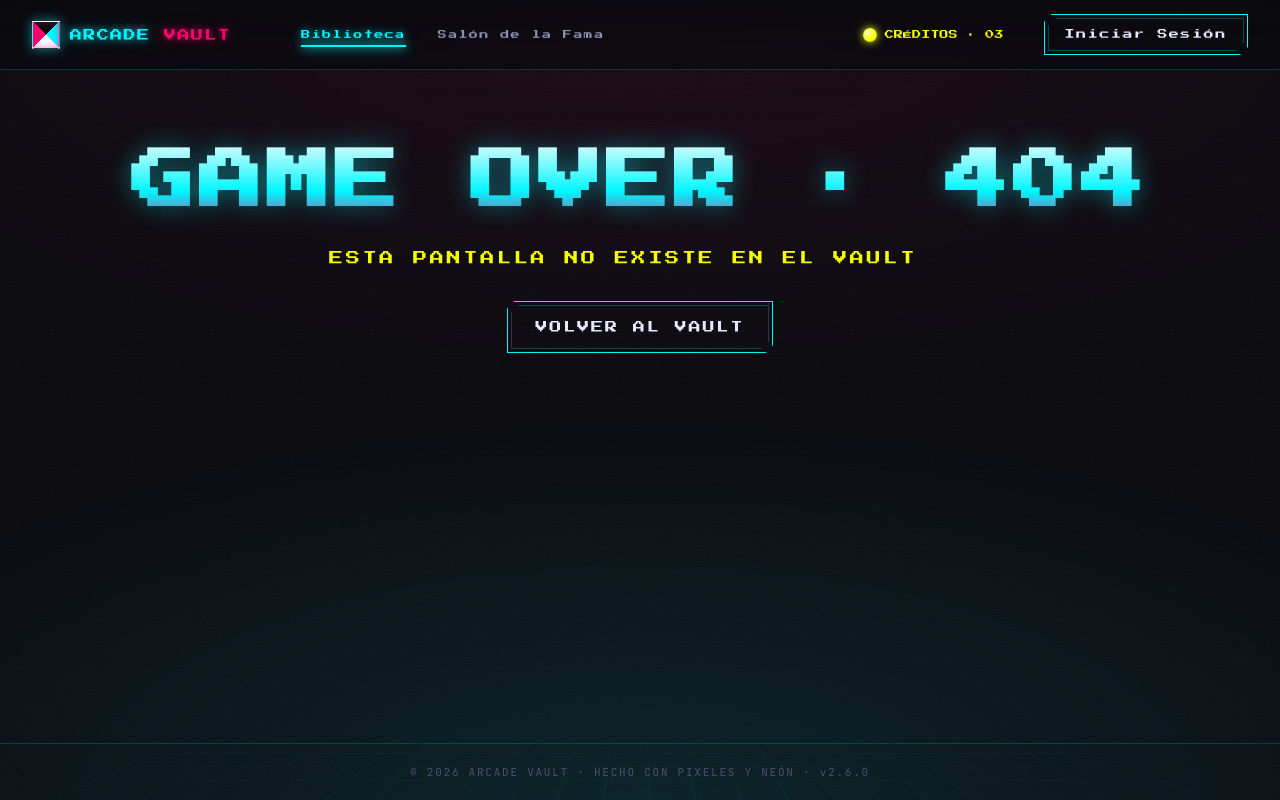
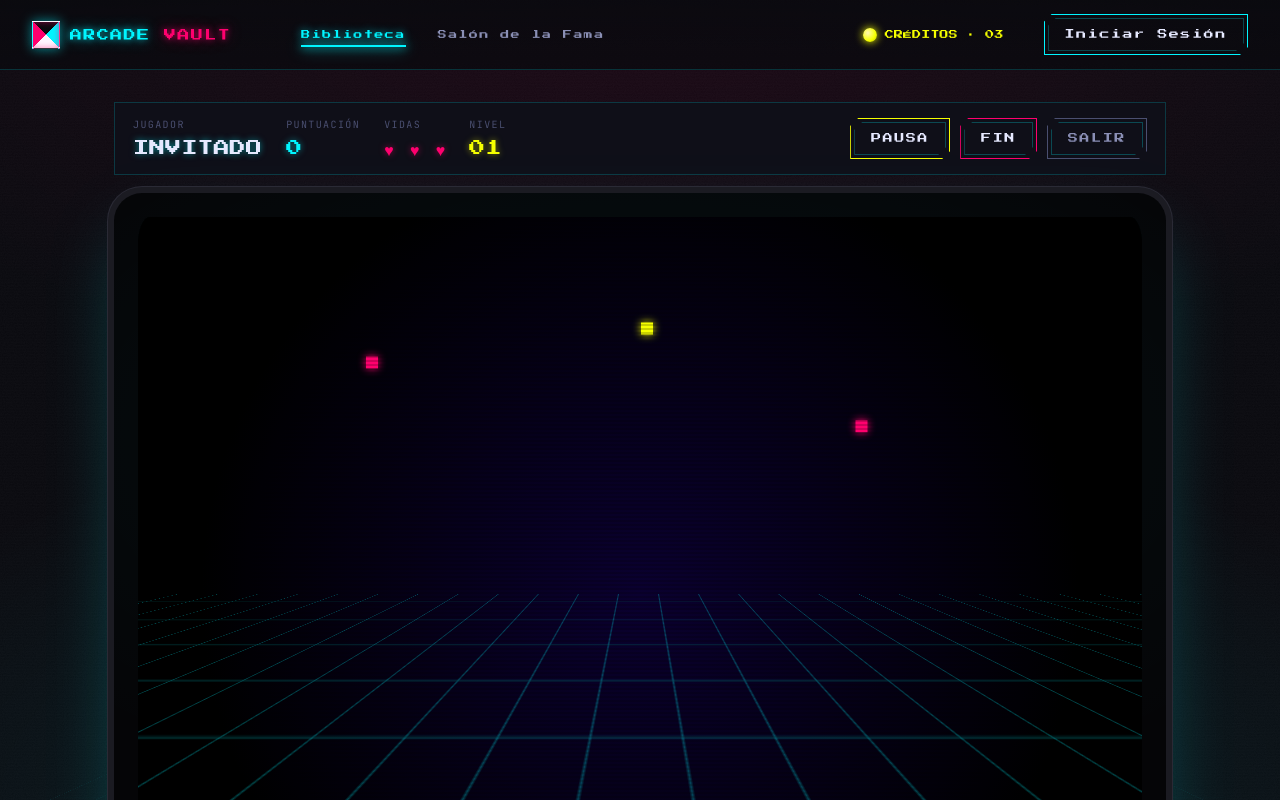
Before and after one commit to david-carbayo/arcade-vault, a Next.js app: page /juegos/bloque-buster/jugar in a window 1280 px wide. Before the commit this address had no page. Shown: the top 800 px of the page. Built offline with nearby package versions, Linux system fonts and the light colour scheme.

Commit message:
spec-01-step-05

```diff
--- /dev/null
+++ b/app/juegos/[slug]/jugar/page.tsx
@@ -0,0 +1,78 @@
+import type { Metadata } from "next";
+import Link from "next/link";
+import { notFound } from "next/navigation";
+import { esSlugDeEjemplo, SLUGS_DE_EJEMPLO } from "@/componentes/slugs";
+
+// Unknown slugs wait for the full render, so notFound() can still send a 404 status.
+export const ensureStatic = "navigation";
+
+export function generateStaticParams() {
+  return SLUGS_DE_EJEMPLO.map((slug) => ({ slug }));
+}
+
+export async function generateMetadata({
+  params,
+}: PageProps<"/juegos/[slug]/jugar">): Promise<Metadata> {
+  const { slug } = await params;
+  return { title: esSlugDeEjemplo(slug) ? "Jugando BLOQUE BUSTER" : "Pantalla no encontrada" };
+}
+
+export default async function Reproductor({ params }: PageProps<"/juegos/[slug]/jugar">) {
+  const { slug } = await params;
+  if (!esSlugDeEjemplo(slug)) notFound();
+
+  return (
+    <div className="av-player fade-in">
+      <div className="player-hud">
+        <div style={{ display: "flex", gap: 24, flexWrap: "wrap" }}>
+          <div className="hud-stat">
+            <div className="l">Jugador</div>
+            <div className="v" style={{ color: "var(--ink)" }}>
+              INVITADO
+            </div>
+          </div>
+          <div className="hud-stat">
+            <div className="l">Puntuación</div>
+            <div className="v">0</div>
+          </div>
+          <div className="hud-stat lives">
+            <div className="l">Vidas</div>
+            <div className="v">♥ ♥ ♥</div>
+          </div>
+          <div className="hud-stat level">
+            <div className="l">Nivel</div>
+            <div className="v">01</div>
+          </div>
+        </div>
+        <div className="hud-actions">
+          <button type="button" className="btn yellow">
+            PAUSA
+          </button>
+          <button type="button" className="btn magenta">
+            FIN
+          </button>
+          <Link href={`/juegos/${slug}`} className="btn ghost">
+            SALIR
+          </Link>
+        </div>
+      </div>
+
+      <div className="crt">
+        <div className="crt-screen">
+          <div className="game-arena">
+            <div className="grid-floor"></div>
+            <div className="enemy e1"></div>
+            <div className="enemy e2"></div>
+            <div className="enemy e3"></div>
+            <div className="player-ship"></div>
+          </div>
+        </div>
+        <div className="crt-bottom">
+          <span className="led">SEÑAL OK</span>
+          <span>BLOQUE BUSTER · CRT-83 · 60 HZ</span>
+          <span>CARGA · 1MB</span>
+        </div>
+      </div>
+    </div>
+  );
+}
```
